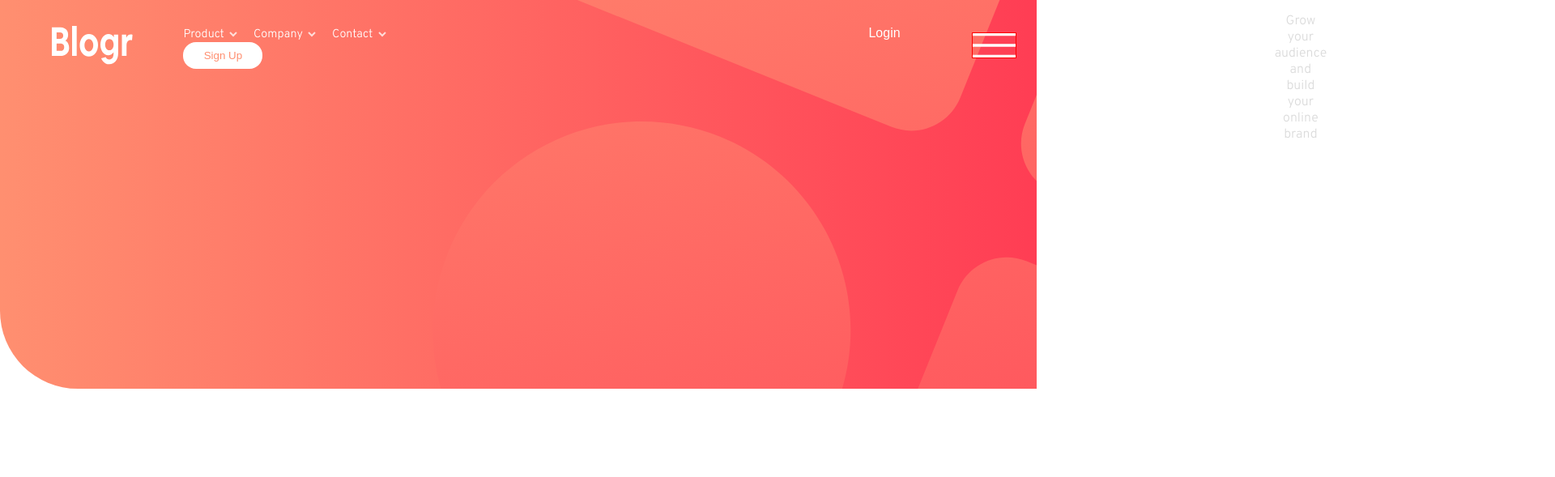
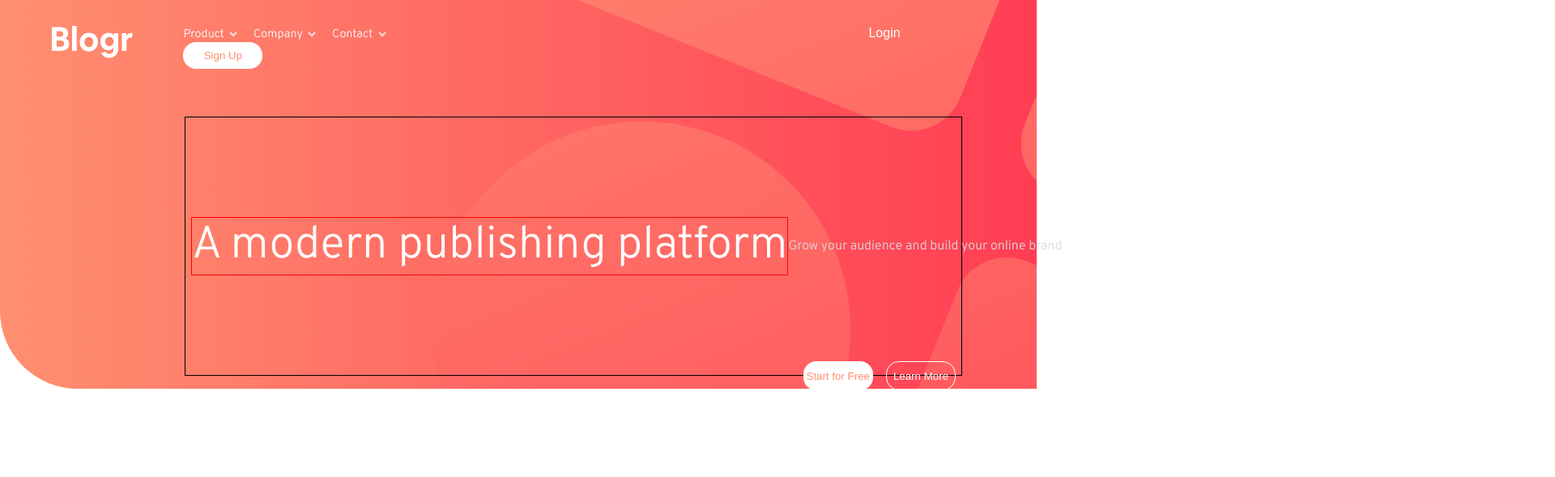
Before and after one commit to Marius-Diran/Blogr-Landing-page, a plain HTML site: page index.html in a window 1280 px wide. Shown: the top 589 px of the page at 81% size, 1920 px wide, since content can reach past the window. Drawn offline with Linux system fonts and the light colour scheme.

Commit message:
Added new codes

```diff
--- a/blogr.css
+++ b/blogr.css
@@ -31,7 +31,7 @@ body{
 }
 
 .logo-nav{
-    height: 3rem;
+    height: 2.5rem;
     margin: 2rem 0 0 4rem;
 }
 
@@ -103,7 +103,7 @@ body{
 }
 
 .hambuger-menu{
-    border: 1px solid red;
+    visibility: hidden;
     display: flex;
     margin: 2.5rem 0 0 -5rem;
     height: 2rem;
@@ -201,27 +201,40 @@ body{
     font-size: 0.9rem;
 }
 
-#nav-div h2{
-    margin: 8rem 0 0 0;
-    text-align: center;
+.nav-text{
+    display: flex;
+    justify-content: center;
+    align-items: center;
+    border: 1px solid black;
+    height: 20rem;
+    min-width: 60rem;
+    margin: 9rem 0 0 -68rem;
+}
+
+.nav-img h2{
+    border: 1px solid red;
+    /* margin: 9rem 0 0 -68rem; */
+    min-width: 60%;
     color: hsl(0 0% 100%);
     font-size: 3.5rem;
     font-weight: 300;
 }
 
 #nav-div .p-1{
+    min-width: 26%;
+    height: fit-content;
     text-align: center;
-    margin: 1rem 0 0 0;
+    /* margin: 15rem 0 0 -37rem; */
     color:rgb(219, 219, 219)
 }
 
 .start-btn{
-    margin: 2rem 0 0 34rem;
+    margin: 20rem 0 0 -20rem;
     border: none;
     border-radius: 1rem;
     background: hsl(0 0% 100%);
     color: hsl(13, 100%, 72%);
-    width: 9%;
+    min-width: 9%;
     height: 2.2rem;
 }
 
@@ -232,11 +245,11 @@ body{
 }
 
 .learn-btn{
-    margin: 0 0 0 1rem;
+    margin: 20rem 0 0 1rem;
     color: hsl(0 0% 100%);
     background: none;
     border: 1px solid hsl(0 0% 100%);
-    width: 9%;
+    min-width: 9%;
     height: 2.2rem;
     border-radius: 1rem;
 }
@@ -588,9 +601,10 @@ footer{
     }
 
     #nav-div h2{
+        border: 1px solid black;
         font-size: 2.5rem;
         max-width: 75%;
-        margin: -28rem auto 0;
+        margin: 10rem 0 0 -25rem;
         font-weight: 600;
     }
 
--- a/index.html
+++ b/index.html
@@ -30,12 +30,15 @@
 
             </div>
 
-            <h2 class="drophead">A modern publishing platform</h2>
-            <p class="p-1" id="para">Grow your audience and build your online brand</p>
+            <div class="nav-text">
 
-            <button class="start-btn">Start for Free</button>
-            <button class="learn-btn">Learn More</button>
+                <h2 class="drophead">A modern publishing platform</h2>
+                <p class="p-1" id="para">Grow your audience and build your online brand</p>
 
+                <button class="start-btn">Start for Free</button>
+                <button class="learn-btn">Learn More</button>
+
+            </div>
             <div class="side-bar1">
                 <ul>
                     <li><a href="#">Overview</a></li>
```
